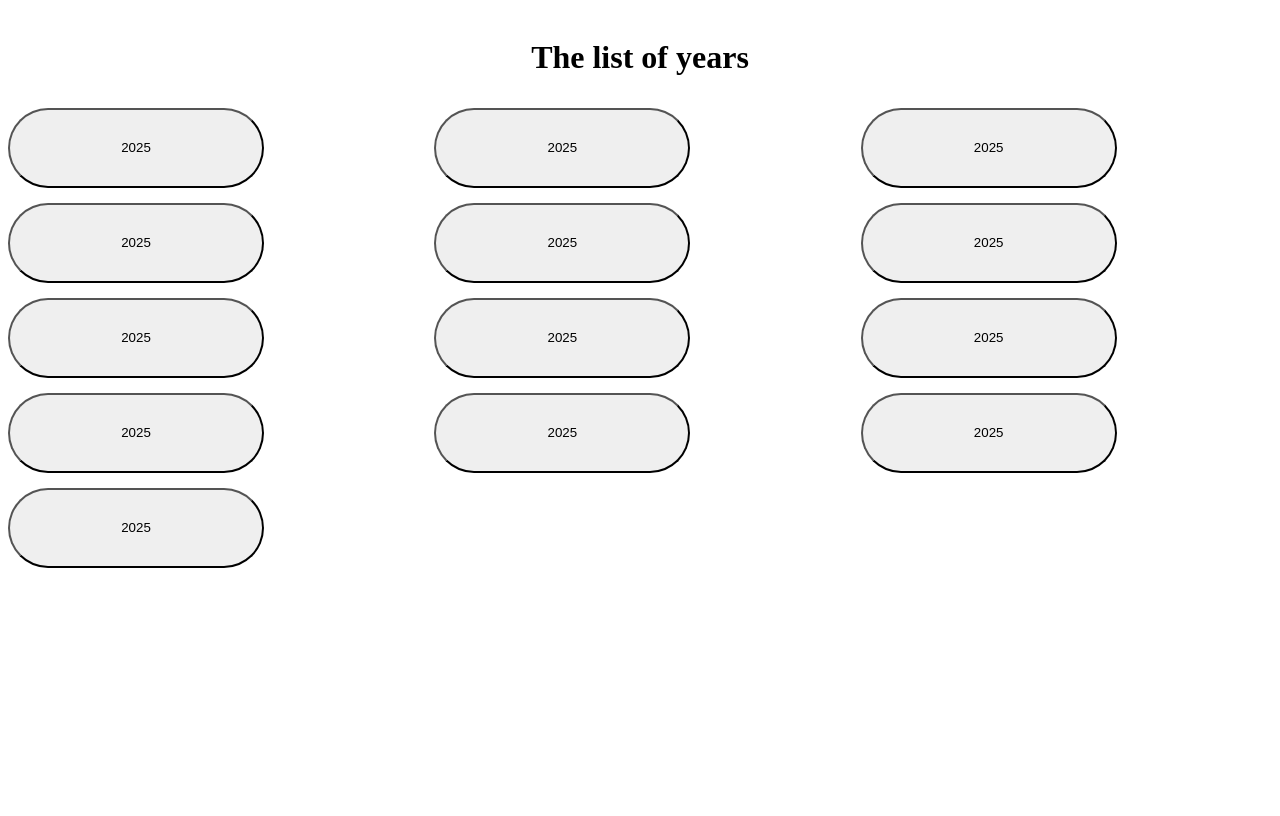
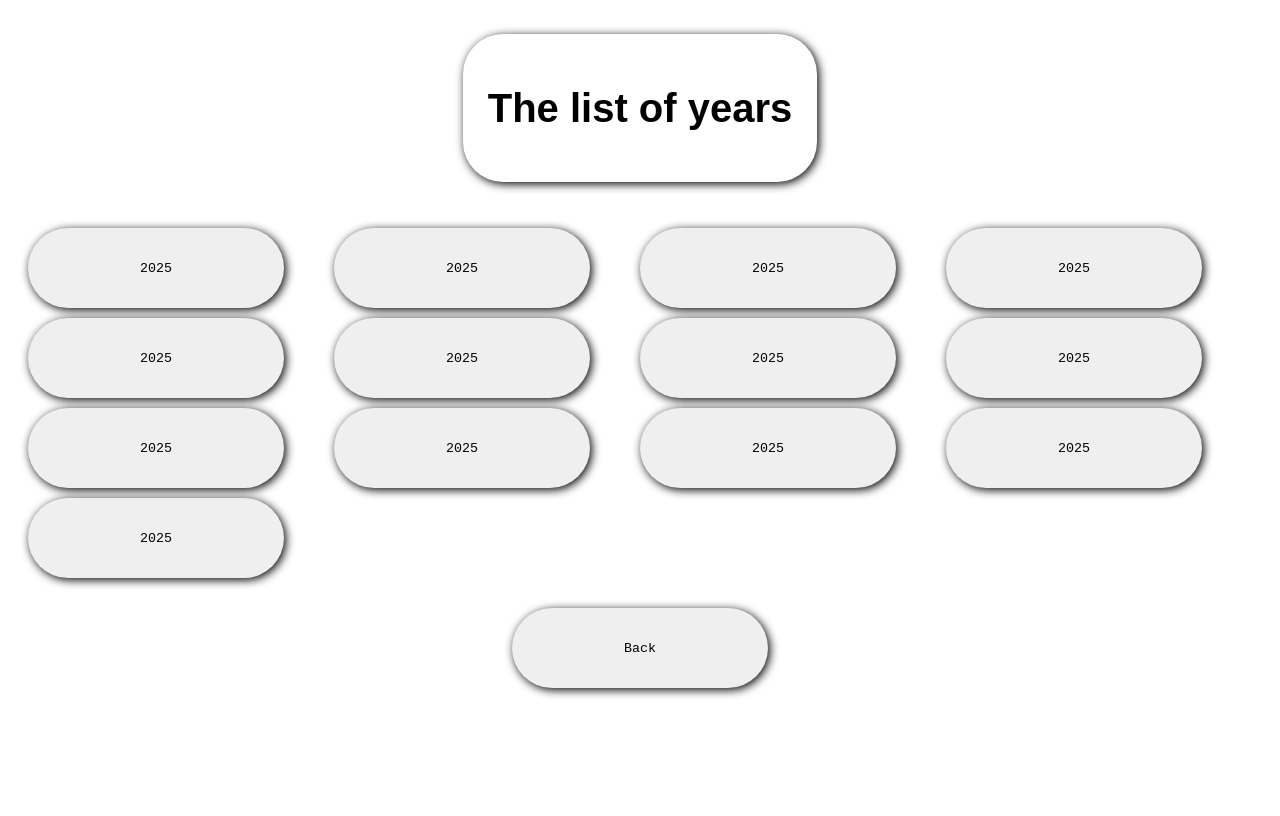
Before and after one commit to Dmate889/Expense_Tracker, a Django app: page /getyears/ in a window 1280 px wide. Run offline with Django 5.2, Linux system fonts and the light colour scheme; data comes from the database, SQL or seed files in the repository.

Commit message:
style: redesign getyears.css base_styles.css and monthsexpense.css layout and styling

```diff
--- a/expense_tracker/base/static/base/base.css
+++ /dev/null
@@ -1,5 +0,0 @@
-button{
-    height: 10vh;
-    width: 20vw;
-    border-radius: 40px;
-}
--- /dev/null
+++ b/expense_tracker/base/static/base/base_styles.css
@@ -0,0 +1,9 @@
+button{
+    height: 10vh;
+    width: 20vw;
+    border-radius: 40px;
+    border: none;
+    box-shadow: 2px 2px 10px black;
+    cursor: pointer;
+    font-family: monospace;
+}
--- a/expense_tracker/base/static/base/getyears.css
+++ /dev/null
@@ -1,12 +0,0 @@
-.title_years{
-    display: flex;
-    justify-content: center;
-    padding: 10px;
-}
-
-.years {
-    display: grid;
-    grid-template-columns: repeat(3, 1fr);
-    gap: 15px;
-    max-width: 100%
-}
--- /dev/null
+++ b/expense_tracker/base/static/base/getyears_v2.css
@@ -0,0 +1,24 @@
+body {
+    display: grid;
+    grid-template-rows: 1fr 2fr 1fr;
+    min-height: 100vh;
+}
+.title_years{
+    justify-self: center;
+    align-self: center;
+    font-size: 20px;
+    font-family: Arial, Helvetica, sans-serif;
+    padding: 25px;
+    box-shadow: 2px 2px 10px black;
+    border-radius: 40px;
+}
+
+.years{
+    display: grid;
+    grid-template-columns: repeat(4, auto);
+    padding: 20px;
+}
+
+.backButton{
+    justify-self: center;
+}
--- a/expense_tracker/base/static/base/home.css
+++ b/expense_tracker/base/static/base/home_v2.css
@@ -12,4 +12,6 @@ body{
     justify-content: space-between;
     gap: 50px;
     align-items: center;
+    font-family: Arial, Helvetica, sans-serif;
+    font-size: 20px;
 }
--- a/expense_tracker/base/templates/base/base.html
+++ b/expense_tracker/base/templates/base/base.html
@@ -5,7 +5,7 @@
     <meta charset="UTF-8">
     <meta name="viewport" content="width=device-width, initial-scale=1.0">
     <title>Expense Tracker</title>
-    <link rel="stylesheet" href="{% static 'base\base.css' %}">
+    <link rel="stylesheet" href="{% static 'base\base_styles.css' %}">
     {% block styles %}{% endblock %}
 </head>
 <body>
--- a/expense_tracker/base/templates/base/getmonths.html
+++ b/expense_tracker/base/templates/base/getmonths.html
@@ -15,7 +15,7 @@
   {% endfor %}
 </div>
 <div class="backButton">
-  <a href="{% url 'home' %}">
+  <a href="{% url 'getyears' %}">
     <button>Back</button>
   </a>
 </div>
--- a/expense_tracker/base/templates/base/getyears.html
+++ b/expense_tracker/base/templates/base/getyears.html
@@ -1,5 +1,5 @@
 {% extends "base/base.html" %} {% load static %} {% block styles %}
-<link rel="stylesheet" href="{% static 'base/getyears.css' %}" />
+<link rel="stylesheet" href="{% static 'base/getyears_v2.css' %}" />
 {% endblock styles %} {% block content %}
 <div class="title_years">
     <h1>The list of years</h1>
@@ -11,5 +11,10 @@
   </a>
   {% endfor %}
 </div>
+<div class="backButton">
+  <a href="{% url 'home' %}">
+    <button>Back</button>
+  </a>
+</div>
 
 {% endblock content %}
--- a/expense_tracker/base/templates/base/home.html
+++ b/expense_tracker/base/templates/base/home.html
@@ -2,7 +2,7 @@
 {% load static %}
 {% block content %}
     {% block styles %}
-        <link rel="stylesheet" href="{% static 'base\home.css' %}">
+        <link rel="stylesheet" href="{% static 'base\home_v2.css' %}">
     {% endblock styles %}
     <div class="home-selector">
         <h1>Select a year or create one</h1>
--- a/expense_tracker/base/templates/base/monthexpense.html
+++ b/expense_tracker/base/templates/base/monthexpense.html
@@ -2,7 +2,7 @@
 {% load static %}
 
 {% block styles %}
-<link rel="stylesheet" href="{% static 'base/monthexpense.css' %}">
+<link rel="stylesheet" href="{% static 'base/monthexpense_v2.css' %}">
 {% endblock styles %}
 
 {% block content %}
```
Also changed, not shown: expense_tracker/base/static/base/monthexpense_v2.css (renamed from expense_tracker/base/static/base/monthexpense.css, +8 -3 lines).
